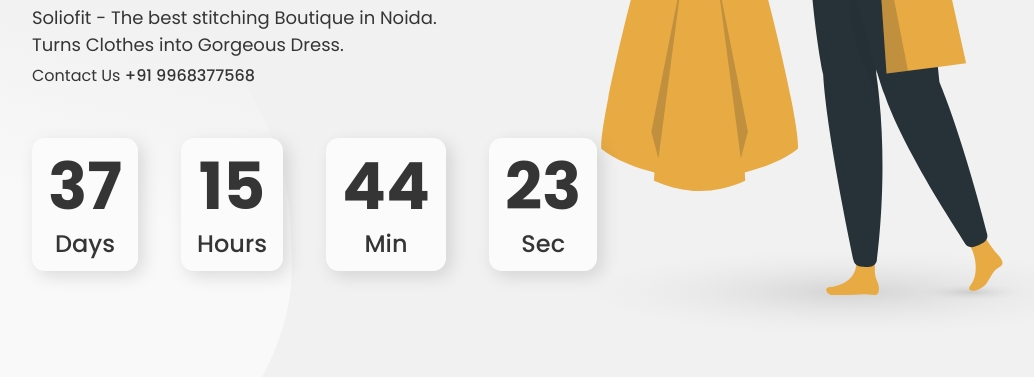
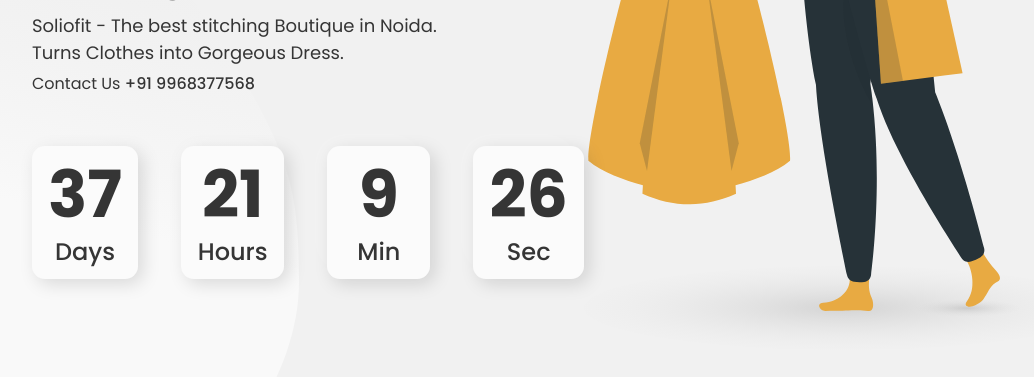
Before and after one commit to Nitinsha58/Soliofit, a plain HTML site: page index.html in a window 1280 px wide. Shown: the part 411-788 px from the top of the page, without its empty margins (72-1106 px from the left). Drawn offline with Linux system fonts and the light colour scheme.

Commit message:
add countdown timer

```diff
--- a/app.js
+++ b/app.js
@@ -0,0 +1,27 @@
+const countdown = ()=>{
+    const countDate = new Date('Sep 14, 2022, 10:26:00').getTime()
+    const now = new Date().getTime();
+
+    const gap = countDate - now;
+
+    const second = 1000;
+    const minute = second * 60;
+    const hour = minute * 60;
+    const day = hour * 24;
+
+    const textDay = Math.floor(gap/day);
+    const textHour = Math.floor((gap % day) / hour)
+    const textMinute = Math.floor((gap % hour) / minute)
+    const textSecond = Math.floor((gap % minute) / second)
+
+    document.getElementById("day").innerText = textDay
+    document.getElementById('hour').innerText = textHour
+    document.getElementById('minute').innerText = textMinute
+    document.getElementById('second').innerText = textSecond
+}
+
+countdown();
+
+setInterval(() => {
+    countdown();
+}, 1000);
--- a/index.html
+++ b/index.html
@@ -40,25 +40,25 @@
             <div class="counter-container">
                 <div class="card">
                     <div class="content">
-                        <h2 class="time-field">37</h2>
+                        <h2 id="day" class="time-field">37</h2>
                         <p class="field-name">Days</p>
                     </div>
                 </div>
                 <div class="card">
                     <div class="content">
-                        <h2 class="time-field">15</h2>
+                        <h2 id="hour" class="time-field">15</h2>
                         <p class="field-name">Hours</p>
                     </div>
                 </div>
                 <div class="card">
                     <div class="content">
-                        <h2 class="time-field">44</h2>
+                        <h2 id="minute" class="time-field">44</h2>
                         <p class="field-name">Min</p>
                     </div>
                 </div>
                 <div class="card">
                     <div class="content">
-                        <h2 class="time-field">23</h2>
+                        <h2 id="second" class="time-field">23</h2>
                         <p class="field-name">Sec</p>
                     </div>
                 </div>
```
